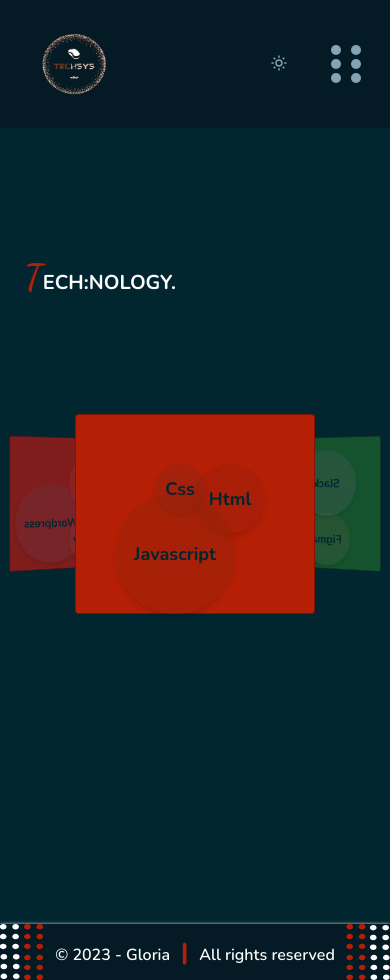
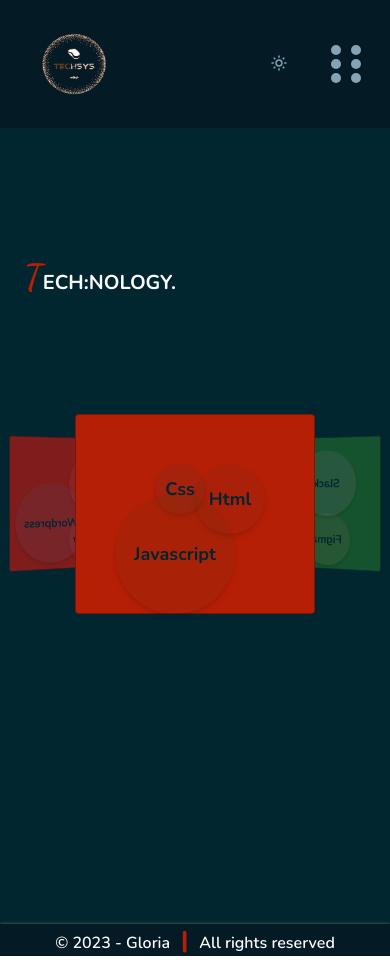
Before and after one commit to daisy28/Portfolio, a React (Create React App) app in the folder portfolio/: page /technologies in a window 390 px wide. After the commit the page ends 956 px from the top, so only its background shows below. Built offline with nearby package versions, Linux system fonts and the light colour scheme.

Commit message:
Bug fix: Fixed issues with responsiveness

```diff
--- a/portfolio/src/components/Contact.jsx
+++ b/portfolio/src/components/Contact.jsx
@@ -24,10 +24,11 @@ const Contact = () => {
       transition={{duration: 2}}
     >
           <section className={`relative mt-[8rem] ${theme ? `bg-[#f3f8f8]` : `bg-about-section`}`} id="Contact">
+            <div className={`md:${style.technology_page} md:flex flex-col justify-center md:h-[100vh] md:my-0 lg:my-[7rem]`}>
                <div>
                     <div className={`py-8 p-6 md:p-10 xl:px-14`}>
                     <div className={`mb-8`}>
-                    <h2 className={`font-bold text-3x md:text-6xl  ${theme ? `text-[#071e1e]` : `text-about-header`}`}>
+                    <h2 className={`font-bold text-3x md:text-6xl  ${theme ? `text-[#283535]` : `text-about-header`}`}>
                               <span className={`font-bold text-xl md:text-3xl`}>
                                    <span
                                    className={`${style.name} font-extrabold text-orange text-4xl md:text-9xl`}
@@ -131,6 +132,7 @@ const Contact = () => {
                          </div>
                          </div>
                </div>
+               </div>
       </section>
       </motion.main>
      )
--- a/portfolio/src/components/Experience.jsx
+++ b/portfolio/src/components/Experience.jsx
@@ -114,8 +114,9 @@ const Experience = () => {
             </a>
           </div>
         </div>
-      </div>
+        </div>
 
+      <div className={`${style.technology_page} flex flex-col justify-center h-[100vh] my-[10rem] mt-[16rem] md:my-0 lg:my-[7rem]`}>
       <div className={`hidden md:block lg:px-[4rem] xl:px-14`}>
         <div className={`mb-10`}>
           <h2 className={` font-bold text-3xl md:text-6xl  ${theme ? `text-[#071e1e]` : `text-about-header`}`}>
@@ -261,6 +262,7 @@ const Experience = () => {
             </div>
           </div>
         </div>
+        </div>
       </div>
     </section>
   </motion.main>
--- a/portfolio/src/components/Footer.jsx
+++ b/portfolio/src/components/Footer.jsx
@@ -13,12 +13,6 @@ const Footer = () => {
           : `bg-[#041b25] text-about-header`
       }`}
     >
-      <div className={`relative flex space-between`}>
-        <img
-          src={Frame}
-          alt=""
-          className={`relative left-0 h-14 rotate-180 w-14 top-0 bottom-0`}
-        />
         <div
           className={`flex justify-center items-center font-semibold text-center w-full`}
         >
@@ -30,12 +24,6 @@ const Footer = () => {
             All rights reserved
           </p>
         </div>
-        <img
-          src={Frame}
-          alt=""
-          className={`relative right-0 h-14 w-14 top-0 bottom-0`}
-        />
-      </div>
     </section>
   );
 };
--- a/portfolio/src/components/Home.jsx
+++ b/portfolio/src/components/Home.jsx
@@ -7,7 +7,7 @@ import { FaLinkedinIn } from "react-icons/fa";
 import { FaTwitter } from "react-icons/fa";
 import Frame from "../Img/Group 7.svg";
 import Frame2 from "../Img/Group 7 (2).svg";
-import Img1 from "../Img/IMG-20230416-WA0005.jpg";
+import Img1 from "../Img/Gloria.jpg";
 import style from "../styles/style.module.css";
 import TextTransition, { presets } from "react-text-transition";
 import { motion } from "framer-motion";
@@ -47,7 +47,7 @@ const Header = () => {
           {theme ? <img src={Frame2} className={``} alt="" /> : <img src={Frame} className={``} alt="" />}
           <img src={Img1} alt="" className={`${style.header_img} backdrop-blur-[60px] shadow-lg w-100-h-100 object-cover`} />
           <div
-            className={`${style.header_img2}  text-orange absolute flex justify-center px-4 pt-6 top-[45px] left-[45px] md:top-[52px] md:left-[75px] lg:left-[95px] xl:left-[105px] shadow-md backdrop-blur-[100px] md:items-center md:pt-0 ${theme ? `bg-[rgba(226,240,242,0.1)] shadow-sm` : `bg-[rgba(1,51,66,0.44)]`}`}
+            className={`${style.header_img2}  text-orange absolute flex justify-center px-4 pt-6 top-[45px] left-[45px] md:top-[52px] md:left-[75px] lg:left-[95px] xl:left-[105px] shadow-md backdrop-blur-[30px] md:items-center md:pt-0 ${theme ? `bg-[rgba(226,240,242,0.05)] shadow-md` : `bg-[rgba(1,51,66,0.44)]`}`}
           >
             <div className={`z-10`}>
               <TextTransition springConfig={presets.default}>
--- a/portfolio/src/components/Projects.jsx
+++ b/portfolio/src/components/Projects.jsx
@@ -39,7 +39,8 @@ const Projects = () => {
     <section
       className={`p-4 md:p-0 relative mt-[8rem] ${theme ? `${style.project_section_light}` : `${style.project_section}`}`}
       id="Projects"
-    >
+      >
+        <div className={`${style.technology_page} flex flex-col justify-center h-[100vh] my-[10rem] mt-[16rem] md:my-0 lg:my-[7rem]`}>
       <img src={Frame1} alt="" className={`absolute top-0 left-0`} />
       <div className={`relative p-[2rem] md:pt-[4rem] md:pl-[4rem]`}>
         <h2 className={`font-bold text-3xl md:text-6xl ${theme ? `text-[#071e1e]` : `text-about-header`}`}>
@@ -131,6 +132,7 @@ const Projects = () => {
         alt=""
         className={`absolute bottom-0 right-0 rotate-180`}
       />
+      </div>
     </section>
     </motion.main>
   );
--- a/portfolio/src/components/Technologies.jsx
+++ b/portfolio/src/components/Technologies.jsx
@@ -83,13 +83,13 @@ const Technologies = () => {
                               <DiJavascript className={`w-8 h-8  text-black`} /> */}
                               </div>
                               <div className={`text-lg font-bold text-about-section text-center  relative`}>
-                                   <div className={`bg-[rgba(79,38,30,0.1)] backdrop-blur-[80px] w-[70px] h-[70px] rounded-full absolute -top-[50px] flex justify-center items-center shadow-md`}>
+                                   <div className={`bg-[rgba(79,38,30,0.1)] backdrop-blur[40px] w-[70px] h-[70px] rounded-full absolute -top-[50px] flex justify-center items-center shadow-md`}>
                                         <p>Html</p>
                                    </div>
-                                   <div className={`bg-[rgba(25,57,67,0.1)] backdrop-blur-[80px] w-[50px] h-[50px] rounded-full absolute flex justify-center items-center -top-[50px] -left-[40px] shadow-md`}>
+                                   <div className={`bg-[rgba(25,57,67,0.1)] backdrop-blur[40px] w-[50px] h-[50px] rounded-full absolute flex justify-center items-center -top-[50px] -left-[40px] shadow-md`}>
                                         <p>Css</p>
                                    </div>
-                                   <div className={`bg-[rgba(58,65,25,0.1)] backdrop-blur-[80px] w-[120px] h-[120px] rounded-full absolute flex justify-center items-center -top-[20px] -left-[80px] shadow-md `}>
+                                   <div className={`bg-[rgba(58,65,25,0.1)] backdrop-blur[40px] w-[120px] h-[120px] rounded-full absolute flex justify-center items-center -top-[20px] -left-[80px] shadow-md `}>
                                         <p>Javascript</p>
                                    </div>
                               </div>
@@ -104,13 +104,13 @@ const Technologies = () => {
                               <RiNetflixLine className={`w-8 h-8  text-black`} /> */}
                               </div>
                               <div className={`text-lg font-bold text-about-section text-center  relative`}>
-                                   <div className={`bg-[rgba(61,23,46,0.1)] backdrop-blur-[80px] w-[120px] h-[120px] rounded-full absolute -top-[30px] -left-[10px] flex justify-center items-center shadow-md `}>
+                                   <div className={`bg-[rgba(61,23,46,0.1)] backdrop-blur[40px] w-[120px] h-[120px] rounded-full absolute -top-[30px] -left-[10px] flex justify-center items-center shadow-md `}>
                                         <p>Typescript</p>
                                    </div>
-                                   <div className={`bg-[rgba(28,65,26,0.1)] backdrop-blur-[80px] w-[80px] h-[80px] rounded-full absolute flex justify-center items-center top-[15px] -left-[70px] shadow-md`}>
+                                   <div className={`bg-[rgba(28,65,26,0.1)] backdrop-blur[40px] w-[80px] h-[80px] rounded-full absolute flex justify-center items-center top-[15px] -left-[70px] shadow-md`}>
                                         <p>React</p>
                                    </div>
-                                   <div className={`bg-[rgba(24,24,60,0.1)] w-[100px] h-[100px] rounded-full absolute flex justify-center items-center -top-[80px] -left-[80px] backdrop-blur-[80px] shadow-md`}>
+                                   <div className={`bg-[rgba(24,24,60,0.1)] w-[100px] h-[100px] rounded-full absolute flex justify-center items-center -top-[80px] -left-[80px] backdrop-blur[40px] shadow-md`}>
                                         <p>Nextjs</p>
                                    </div>
                               </div>
@@ -125,15 +125,15 @@ const Technologies = () => {
                               <SiSlack className={`w-8 h-8  text-black`} /> */}
                               </div>
                               <div className={`text-lg font-bold text-about-section text-center  relative`}>
-                                   <div className={`bg-[rgba(34,71,31,0.1)] backdrop-blur-[80px] w-[120px] h-[120px] rounded-full absolute -top-[30px] -left-[10px] flex justify-center items-center flex-col shadow-md `}>
+                                   <div className={`bg-[rgba(34,71,31,0.1)] backdrop-blur[40px] w-[120px] h-[120px] rounded-full absolute -top-[30px] -left-[10px] flex justify-center items-center flex-col shadow-md `}>
                                         <p>Git</p>
                                         <p>&</p>
                                         <p>Github</p>
                                    </div>
-                                   <div className={`bg-[rgba(190,111,111,0.1)] backdrop-blur-[80px] w-[80px] h-[80px] rounded-full absolute flex justify-center items-center top-[15px] -left-[70px] shadow-md`}>
+                                   <div className={`bg-[rgba(190,111,111,0.1)] backdrop-blur[40px] w-[80px] h-[80px] rounded-full absolute flex justify-center items-center top-[15px] -left-[70px] shadow-md`}>
                                         <p>Figma</p>
                                    </div>
-                                   <div className={`bg-[rgba(202,118,207,0.1)] w-[100px] h-[100px] rounded-full absolute flex justify-center items-center -top-[80px] -left-[80px] backdrop-blur-[80px] shadow-md`}>
+                                   <div className={`bg-[rgba(202,118,207,0.1)] w-[100px] h-[100px] rounded-full absolute flex justify-center items-center -top-[80px] -left-[80px] backdrop-blur[40px] shadow-md`}>
                                         <p>Slack</p>
                                    </div>
                               </div>
@@ -148,13 +148,13 @@ const Technologies = () => {
                               <SiShopify className={`w-8 h-8  text-black`} /> */}
                               </div>
                               <div className={`text-lg font-bold text-about-section text-center  relative`}>
-                                   <div className={`bg-[rgba(59,112,153,0.1)] backdrop-blur-[80px] w-[120px] h-[120px] rounded-full absolute -top-[30px] -left-[10px] flex justify-center items-center shadow-md `}>
+                                   <div className={`bg-[rgba(59,112,153,0.1)] backdrop-blur[40px] w-[120px] h-[120px] rounded-full absolute -top-[30px] -left-[10px] flex justify-center items-center shadow-md `}>
                                         <p>Wordpress</p>
                                    </div>
-                                   <div className={`bg-[rgba(188,85,114,0.1)] backdrop-blur-[80px] w-[90px] h-[90px] rounded-full absolute flex justify-center items-center top-[10px] -left-[70px] shadow-md`}>
+                                   <div className={`bg-[rgba(188,85,114,0.1)] backdrop-blur[40px] w-[90px] h-[90px] rounded-full absolute flex justify-center items-center top-[10px] -left-[70px] shadow-md`}>
                                         <p>Webflow</p>
                                    </div>
-                                   <div className={`bg-[rgba(220,83,83,0.1)] w-[100px] h-[100px] rounded-full absolute flex justify-center items-center -top-[80px] -left-[80px] backdrop-blur-[80px] shadow-md`}>
+                                   <div className={`bg-[rgba(220,83,83,0.1)] w-[100px] h-[100px] rounded-full absolute flex justify-center items-center -top-[80px] -left-[80px] backdrop-blur[40px] shadow-md`}>
                                         <p>Shopify</p>
                                    </div>
                               </div>
@@ -168,13 +168,13 @@ const Technologies = () => {
                               <DiMaterializecss className={`w-8 h-8  text-black`} /> */}
                               </div>
                                <div className={`text-lg font-bold text-about-section text-center  relative`}>
-                                   <div className={`bg-[rgba(95,92,241,0.1)] backdrop-blur-[80px] w-[120px] h-[120px] rounded-full absolute -top-[30px] -left-[10px] flex justify-center items-center shadow-md `}>
+                                   <div className={`bg-[rgba(95,92,241,0.1)] backdrop-blur[40px] w-[120px] h-[120px] rounded-full absolute -top-[30px] -left-[10px] flex justify-center items-center shadow-md `}>
                                         <p>Tailwind</p>
                                    </div>
-                                   <div className={`bg-[rgba(91,61,113,0.1)] backdrop-blur-[80px] w-[90px] h-[90px] rounded-full absolute flex justify-center items-center top-[8px] -left-[70px] shadow-md`}>
+                                   <div className={`bg-[rgba(91,61,113,0.1)] backdrop-blur[40px] w-[90px] h-[90px] rounded-full absolute flex justify-center items-center top-[8px] -left-[70px] shadow-md`}>
                                         <p>Bootstrap</p>
                                    </div>
-                                   <div className={`bg-[rgba(141,51,111,0.1)] w-[100px] h-[100px] rounded-full absolute flex justify-center items-center -top-[80px] -left-[80px] backdrop-blur-[80px] shadow-md`}>
+                                   <div className={`bg-[rgba(141,51,111,0.1)] w-[100px] h-[100px] rounded-full absolute flex justify-center items-center -top-[80px] -left-[80px] backdrop-blur[40px] shadow-md`}>
                                         <p>Materialize</p>
                                    </div>
                               </div>
--- a/portfolio/src/styles/nav.module.css
+++ b/portfolio/src/styles/nav.module.css
@@ -8,7 +8,7 @@
     border-radius: 5px;
     cursor: pointer;
     transition: 1s;
-    transition-delay: 0.9s;
+    transition-delay: 0.5s;
 }
 
 .navigation_active {
--- a/portfolio/src/styles/style.module.css
+++ b/portfolio/src/styles/style.module.css
@@ -7,7 +7,7 @@
 
 .header_light{
      position: relative;
-     background: url("../Img/background.png") #f3f8f8;
+     background-color: #f3f8f8;
      background-size: cover;
      background-blend-mode: multiply;
 }
@@ -168,7 +168,7 @@
 }
 
 .footer{
-     box-shadow: 0px 0px 3px 0px rgb(221, 221, 218);
+     box-shadow: 0px 0px 3px 0px rgba(221, 221, 218, 0.42);
 }
 
 @media screen and (max-height: 600px){
```
